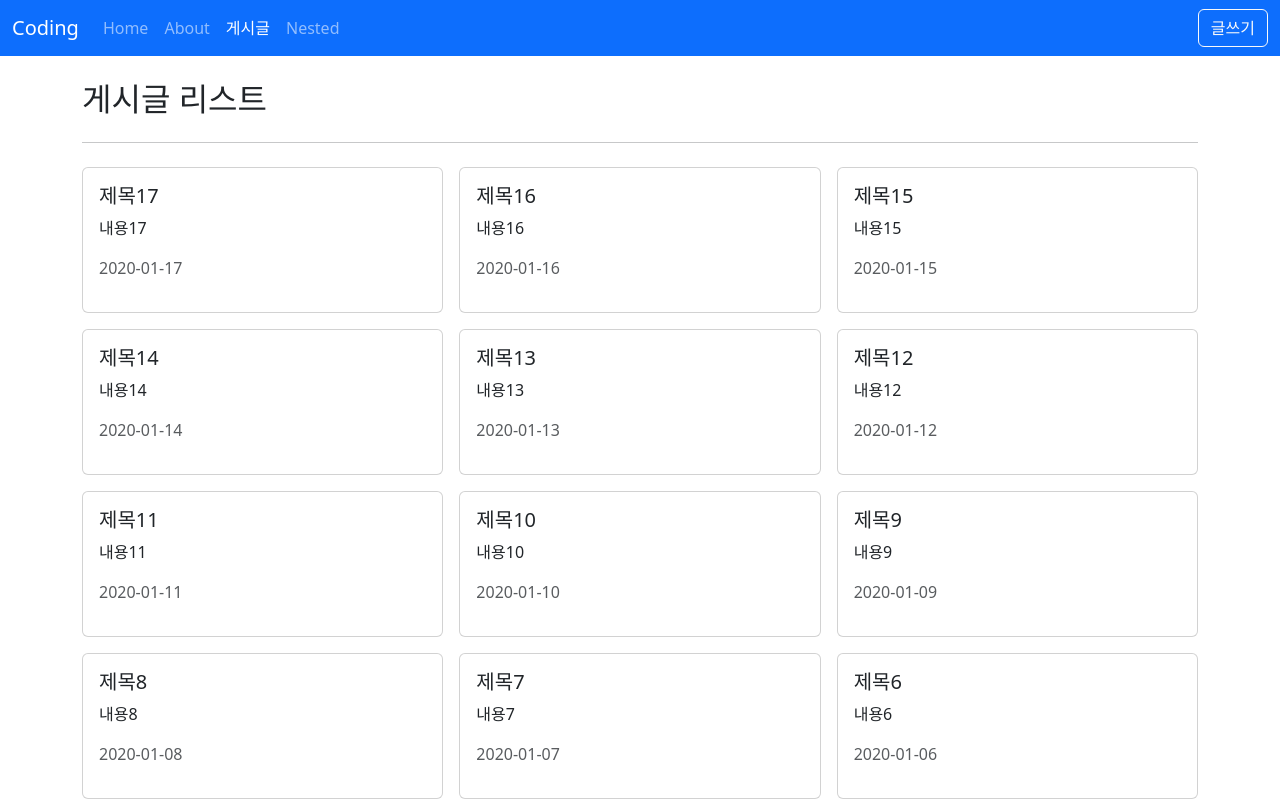
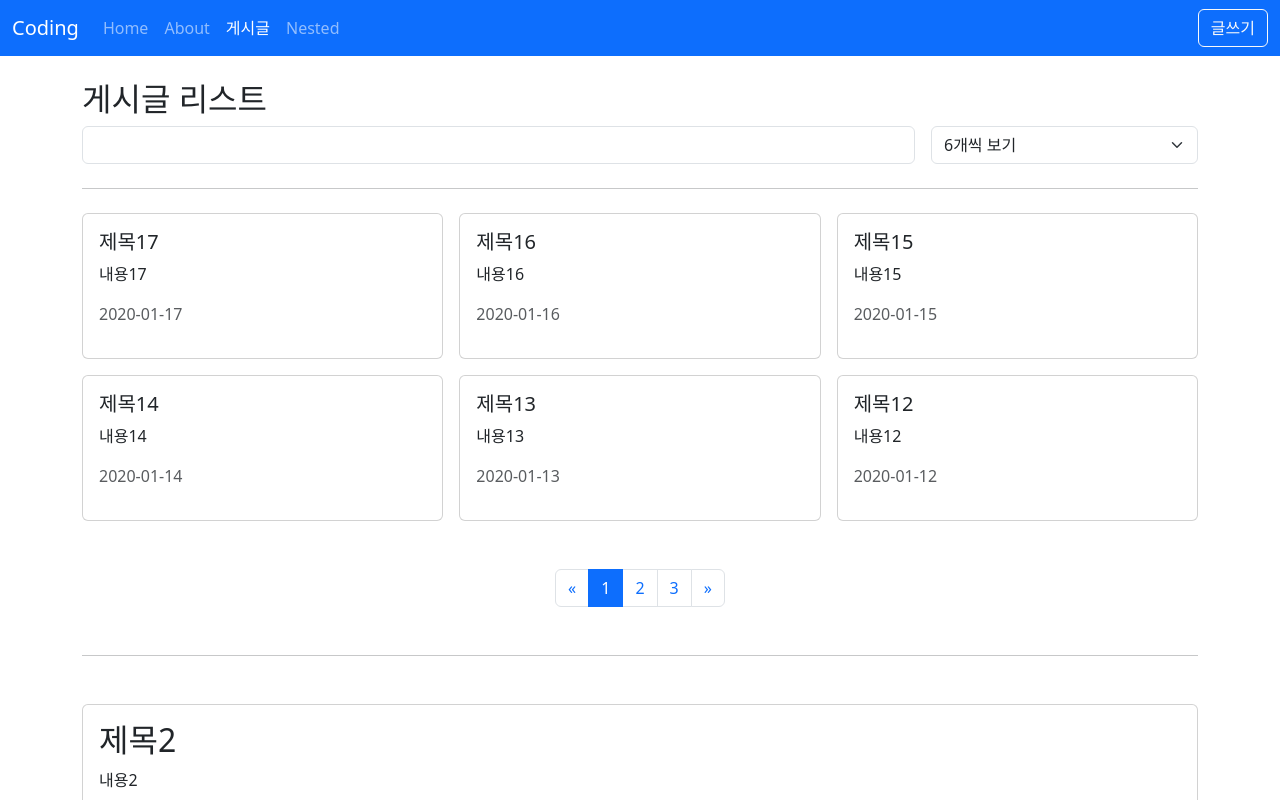
Before and after one commit to inpa12/vue3-post, a Vue app: page /posts in a window 1280 px wide. Shown: the top 800 px of the page. Built offline with nearby package versions, Linux system fonts and the light colour scheme; data requests are answered from the project's data file.

Commit message:
20250512-01

```diff
--- a/src/views/posts/PostListView.vue
+++ b/src/views/posts/PostListView.vue
@@ -1,6 +1,20 @@
 <template>
     <div>
         <h2>게시글 리스트</h2>
+        <form @submit.prevent>
+            <div class="row g-3">
+                <div class="col">
+                    <input v-model="params.title_like" type="text" class="form-control" />
+                </div>
+                <div class="col-3">
+                    <select v-model="params._limit" class="form-select">
+                        <option value="3">3개씩 보기</option>
+                        <option value="6">6개씩 보기</option>
+                        <option value="9">9개씩 보기</option>
+                    </select>
+                </div>
+            </div>
+        </form>
         <hr class="my-4" />
         <div class="row g-3">
             <div v-for="post in posts" :key="post.id" class="col-4">
@@ -12,7 +26,36 @@
                 ></PostItem>
             </div>
         </div>
-        <hr class="my-4" />
+        <nav class="mt-5" aria-label="Page navigation example">
+            <ul class="pagination justify-content-center">
+                <li class="page-item" :class="{ dsiabled: !(params._page > 1) }">
+                    <a
+                        class="page-link"
+                        href="#"
+                        aria-label="Previous"
+                        @click.prevent="--params._page"
+                    >
+                        <span aria-hidden="true">&laquo;</span>
+                    </a>
+                </li>
+                <li
+                    v-for="page in pageCount"
+                    :key="page"
+                    class="page-item"
+                    :class="{ active: params._page === page }"
+                >
+                    <a class="page-link" href="#" @click.prevent="params._page = page">{{
+                        page
+                    }}</a>
+                </li>
+                <li class="page-item" :class="{ dsiabled: !(params._page < pageCount) }">
+                    <a class="page-link" href="#" aria-label="Next" @click.prevent="++params._page">
+                        <span aria-hidden="true">&raquo;</span>
+                    </a>
+                </li>
+            </ul>
+        </nav>
+        <hr class="my-5" />
         <AppCard>
             <PostDetailView :id="2"></PostDetailView>
         </AppCard>
@@ -24,29 +67,36 @@
 import PostDetailView from '@/views/posts/PostDetailView.vue'
 import AppCard from '@/components/posts/AppCard.vue'
 import { getPosts } from '@/api/posts'
-import { ref } from 'vue'
+import { computed, ref, watchEffect } from 'vue'
 import { useRouter } from 'vue-router'
+
 const params = ref({
     _sort: 'createdAt',
     _order: 'desc',
-    //_page: 1,
-    //_limit: 6,
-    //title_like: '',
+    _page: 1,
+    _limit: 6,
+    title_like: '',
 })
+
+// pagination
+const totalCount = ref(0)
+const pageCount = computed(() => Math.ceil(totalCount.value / params.value._limit))
 
 const router = useRouter()
 const posts = ref([])
 
 const fetchPosts = async () => {
     try {
-        const { data } = await getPosts(params.value)
+        const { data, headers } = await getPosts(params.value)
         posts.value = data
+        totalCount.value = headers['x-total-count']
     } catch (error) {
         console.error(error)
     }
 }
 
-fetchPosts()
+watchEffect(fetchPosts)
+//fetchPosts()
 
 function goPage(id) {
     // router.push(`/posts/${id}`);
```
